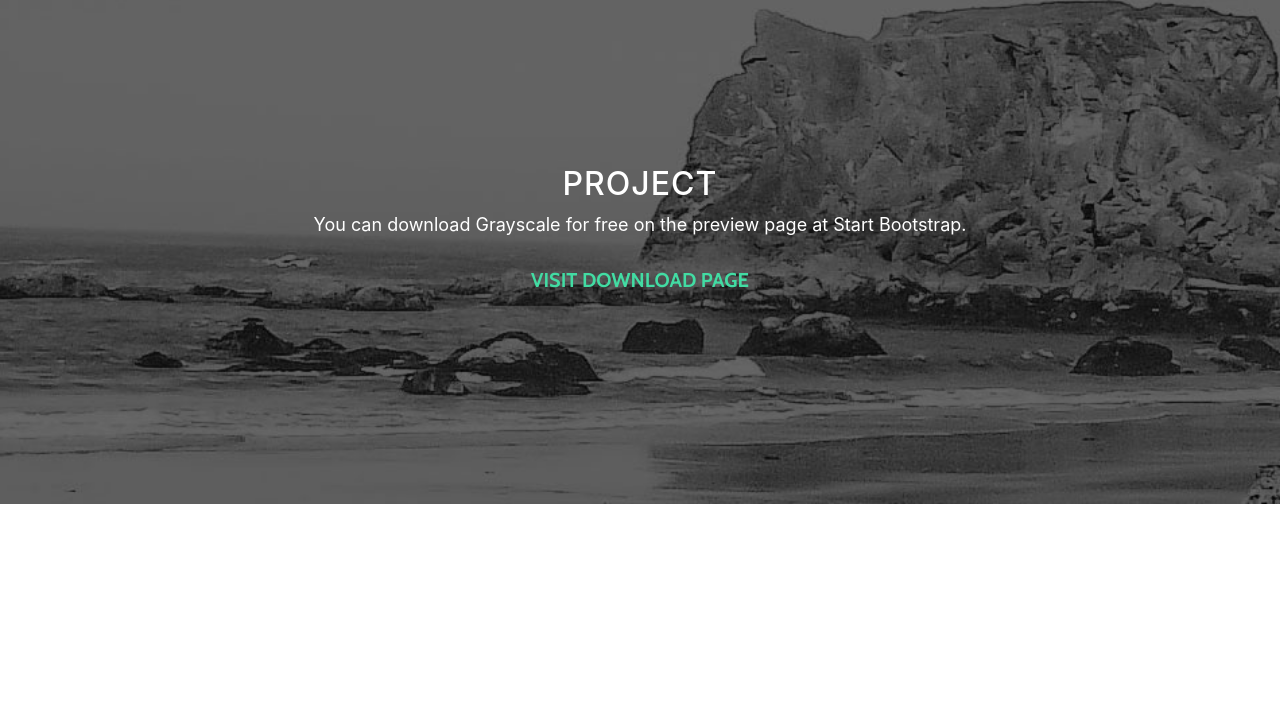
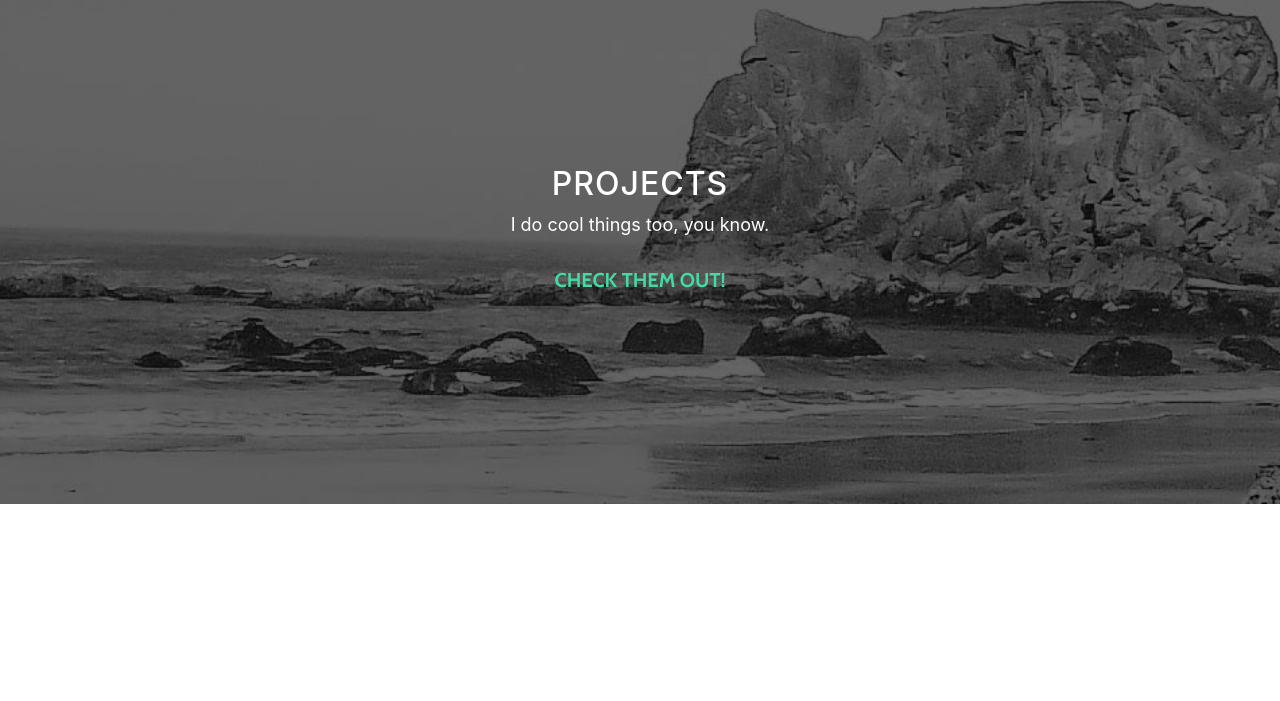
Before and after one commit to MeganPhan/profile, a website with bundled scripts: page index.html in a window 1280 px wide. Shown: the part 1531-2232 px from the top of the page. Built offline with nearby package versions, Linux system fonts and the light colour scheme.

Commit message:
Update index.html

```diff
--- a/index.html
+++ b/index.html
@@ -85,13 +85,13 @@
       </div>
     </section>
 
-    <!-- Download Section -->
+    <!-- Projects Section -->
     <section id="download" class="download-section content-section text-center">
       <div class="container">
         <div class="col-lg-8 mx-auto">
-          <h2>Project</h2>
-          <p>You can download Grayscale for free on the preview page at Start Bootstrap.</p>
-          <a href="http://startbootstrap.com/template-overviews/grayscale/" class="btn btn-default btn-lg">Visit Download Page</a>
+          <h2>Projects</h2>
+          <p>I do cool things too, you know.</p>
+          <a href="https://codepen.io/hoangphan79/" class="btn btn-default btn-lg">Check them out!</a>
         </div>
       </div>
     </section>
```
